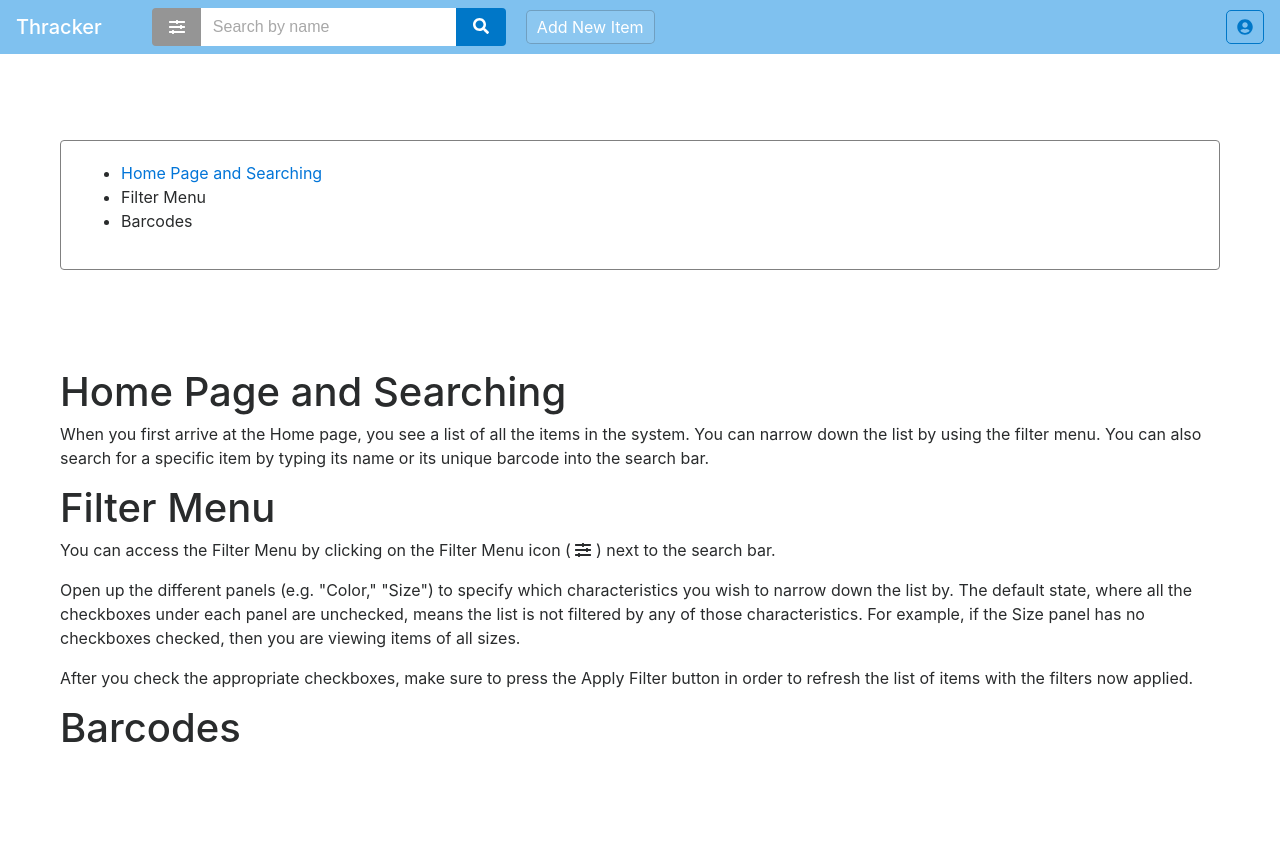
After one commit to MagiShi/CrunchApp, a Flask app: page /help in a window 1280 px wide. The commit adds this page. Run offline with Flask 2, Linux system fonts and the light colour scheme; some libraries are stand-ins or nearby versions.

Commit message:
#96 Began help faq page

```diff
--- a/app.py
+++ b/app.py
@@ -302,6 +302,12 @@ def addItem():
         error = 'Item successfully added.'
         return redirect(url_for('getItemInfo', item_id=item_id, error=error))
 
+
+# renders addItem page
+@app.route('/help')
+def help():
+    error = request.args.get('error')
+    return render_template('help.html', error=error)
 
 @app.route('/logout')
 def logout():
--- a/static/prodFolders.js
+++ b/static/prodFolders.js
@@ -1,5 +1,5 @@
-function toggleAccordion(filterButton) {
-    var panel = filterButton.nextElementSibling;
+function toggleAccordion(clickedButton) {
+    var panel = clickedButton.nextElementSibling;
     if (panel.style.maxHeight){
       panel.style.maxHeight = null;
     } else {
--- /dev/null
+++ b/static/styles/helpStyle.css
@@ -0,0 +1,21 @@
+.help-container {
+    margin-top: 140px;
+    margin-left: 60px;
+    margin-right: 60px;
+    margin-bottom: 100px;
+}
+
+@media screen and (max-width: 576px) {
+    .help-container {
+        margin-top: 210px;
+        margin-left: 40px;
+        margin-right: 40px;
+    }
+}
+
+.help-topic-links {
+    border: 1px solid grey;
+    border-radius: 4px;
+    padding: 20px;
+    margin-bottom: 100px;
+}
--- /dev/null
+++ b/templates/help.html
@@ -0,0 +1,47 @@
+<!DOCTYPE html>
+<html lang="en">
+    <head>
+        <title>Help &amp; FAQ - UAH Theatre</title>
+        <meta charset="utf-8">
+        <meta name="viewport" content="width=device-width, initial-scale=1, shrink-to-fit=no">
+        <!-- jQuery -->
+        <script src="https://code.jquery.com/jquery-3.1.1.slim.min.js" integrity="sha384-A7FZj7v+d/sdmMqp/nOQwliLvUsJfDHW+k9Omg/a/EheAdgtzNs3hpfag6Ed950n" crossorigin="anonymous"></script>
+        <!-- Tether -->
+        <script src="https://cdnjs.cloudflare.com/ajax/libs/tether/1.4.0/js/tether.min.js" integrity="sha384-DztdAPBWPRXSA/3eYEEUWrWCy7G5KFbe8fFjk5JAIxUYHKkDx6Qin1DkWx51bBrb" crossorigin="anonymous"></script>
+        <!-- Bootstrap -->
+        <link rel="stylesheet" href="https://maxcdn.bootstrapcdn.com/bootstrap/4.0.0-alpha.6/css/bootstrap.min.css" integrity="sha384-rwoIResjU2yc3z8GV/NPeZWAv56rSmLldC3R/AZzGRnGxQQKnKkoFVhFQhNUwEyJ" crossorigin="anonymous">
+        <script src="https://maxcdn.bootstrapcdn.com/bootstrap/4.0.0-alpha.6/js/bootstrap.min.js" integrity="sha384-vBWWzlZJ8ea9aCX4pEW3rVHjgjt7zpkNpZk+02D9phzyeVkE+jo0ieGizqPLForn" crossorigin="anonymous"></script>
+        <!-- Font Awesome -->
+        <script defer src="https://use.fontawesome.com/releases/v5.0.6/js/all.js"></script>
+        <!-- Our CSS -->
+        <link rel="stylesheet" type="text/css" href="{{ url_for('static',filename='styles/helpStyle.css') }}">
+    </head>
+    <body>
+        <!--NAV BAR-->
+        {% include 'navbar.html' %}
+        <div class="help-container container-fluid">
+            <div class="help-topic-links row">
+                <ul>
+                    <li><a href="#home-help">Home Page and Searching</a></li>
+                    <li><a href="#filter-help"></a>Filter Menu</li>
+                    <li><a href="#barcode-help"></a>Barcodes</li>
+                </ul>
+            </div>
+            <div class="help-content row">
+                <div id="home-help">
+                    <h1>Home Page and Searching</h1>
+                    <p>When you first arrive at the Home page, you see a list of all the items in the system. You can narrow down the list by using the filter menu. You can also search for a specific item by typing its name or its unique barcode into the search bar.</p>
+                </div>
+                <div id="filter-help">
+                    <h1>Filter Menu</h1>
+                    <p>You can access the Filter Menu by clicking on the Filter Menu icon (&nbsp;<i class="fas fa-sliders-h"></i>&nbsp;) next to the search bar.</p>
+                    <p>Open up the different panels (e.g. "Color," "Size") to specify which characteristics you wish to narrow down the list by. The default state, where all the checkboxes under each panel are unchecked, means the list is not filtered by any of those characteristics. For example, if the Size panel has no checkboxes checked, then you are viewing items of all sizes.</p>
+                    <p>After you check the appropriate checkboxes, make sure to press the Apply Filter button in order to refresh the list of items with the filters now applied.</p>
+                </div>
+                <div id="barcode-help">
+                    <h1>Barcodes</h1>
+                </div>
+            </div>
+        </div>
+    </body>
+</html>
--- a/templates/navbar.html
+++ b/templates/navbar.html
@@ -201,7 +201,6 @@
     <a href="javascript:void(0)" class="closebtn" onclick="toggleAccountMenu()">&times;</a>
     <a href="/productions">Production Folders</a>
     <a href="/reservations">My Reservations</a>
-    <a href="#">My Account</a>
-    <a href="#">Help &amp; FAQ</a>
+    <a href="/help">Help &amp; FAQ</a>
     <a href="/logout">Log Out</a>
 </div>
```
Also changed, not shown: templates/prodFolders.html (+6 -8 lines).
